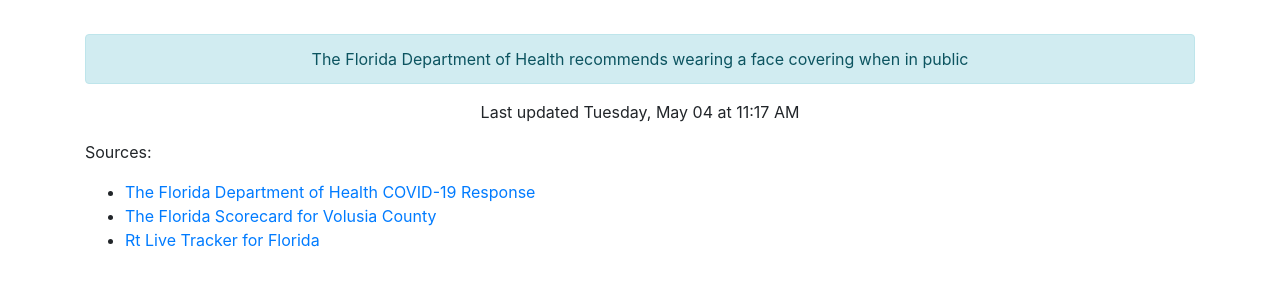
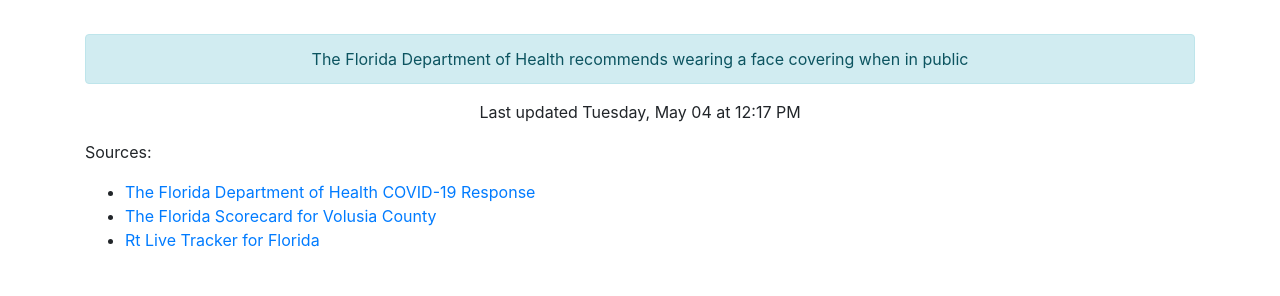
Before and after one commit to thinkjson/timeforchurch, a Jekyll site: the page built from index.md, in a window 1280 px wide. Shown: the part 544-840 px from the top of the page. Built offline with Jekyll 4.4.1, drawn with Linux system fonts in a browser that asks for light colours; our own code applies the rules of GitHub Pages for plain Markdown files.

Commit message:
Updating data

```diff
--- a/_includes/data.html
+++ b/_includes/data.html
@@ -10,4 +10,4 @@
     <div class="outcome text-success">YES</div>
     <div class="alert alert-info" role="alert">The Florida Department of Health recommends wearing a face covering when in public</div>
 
-    <p>Last updated Tuesday, May 04 at 11:17 AM</p>
+    <p>Last updated Tuesday, May 04 at 12:17 PM</p>
```
